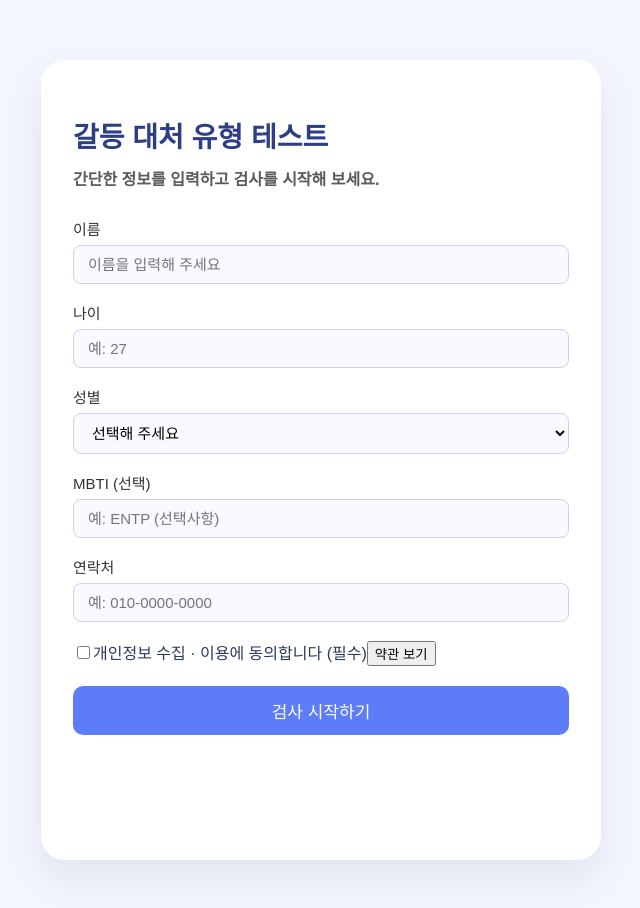
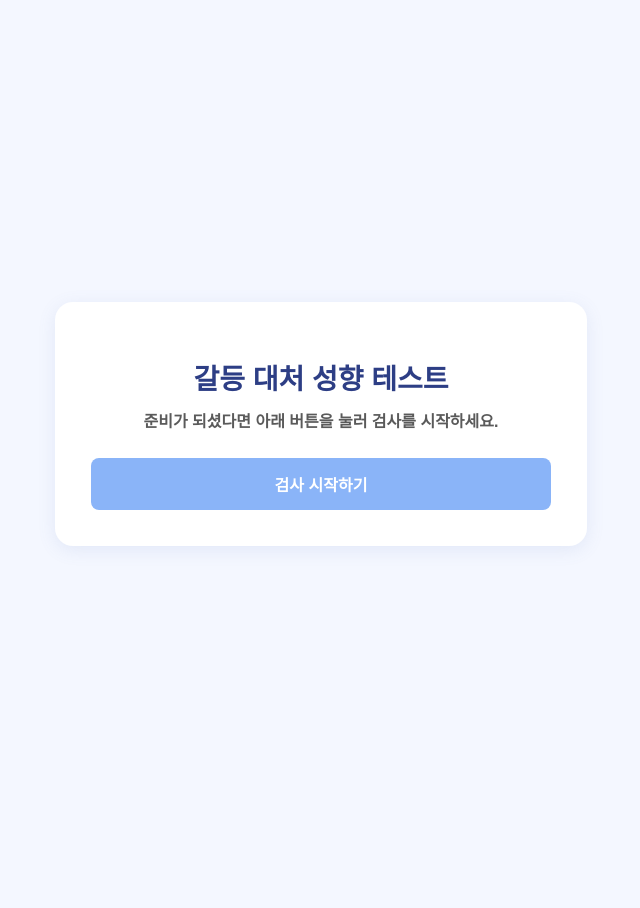
Before and after one commit to kkh951753-web/conflict-check, a Next.js app: page /test in a window 1280 px wide. Shown: the top 908 px of the page, without its empty margins (319-959 px from the left). After the commit the page ends 848 px from the top, so only its background shows below. Built offline with nearby package versions, Linux system fonts and the light colour scheme.

Commit message:
test 페이지 입력폼 제거 및 질문 시작 화면으로 교체

```diff
--- a/pages/test.js
+++ b/pages/test.js
@@ -1,153 +1,43 @@
-// pages/test.js
+// pages/test.js  (또는 app/test/page.tsx)
 "use client";
 
-import { useRouter } from "next/router";
-import { useState } from "react";
+import { useRouter } from "next/navigation"; // App Router
+// 만약 Pages Router 사용 중이면: import { useRouter } from "next/router";
 
 export default function TestPage() {
   const router = useRouter();
 
-  const [form, setForm] = useState({
-    name: "",
-    age: "",
-    gender: "",
-    mbti: "",
-    phone: "",
-    agree: false,
-  });
-
-  const handleChange = (e) => {
-    const { name, value, type, checked } = e.target;
-    setForm((prev) => ({
-      ...prev,
-      [name]: type === "checkbox" ? checked : value,
-    }));
-  };
-
-  const handleStart = (e) => {
-    e.preventDefault();
-
-    if (!form.name || !form.age || !form.gender || !form.phone) {
-      alert("이름, 나이, 성별, 연락처를 모두 입력해 주세요.");
-      return;
-    }
-
-    if (!form.agree) {
-      alert("개인정보 수집 · 이용에 동의해 주세요.");
-      return;
-    }
-
-    const params = new URLSearchParams({
-      name: form.name,
-      age: form.age,
-      gender: form.gender,
-      mbti: form.mbti,
-      phone: form.phone,
-    }).toString();
-
-    router.push(`/questions?${params}`);
+  const handleStart = () => {
+    router.push("/questions"); // 질문 페이지로 이동
   };
 
   return (
-    <main className="test-container">
-      <section className="test-card">
-        <h1 className="title">갈등 대처 유형 테스트</h1>
-        <p className="subtitle">
-          간단한 정보를 입력하고 검사를 시작해 보세요.
+    <main className="page">
+      <div className="card" style={{ padding: "36px", textAlign: "center" }}>
+
+        <h1 className="title" style={{ marginBottom: "12px" }}>
+          갈등 대처 성향 테스트
+        </h1>
+
+        <p className="subtitle" style={{ marginBottom: "24px" }}>
+          준비가 되셨다면 아래 버튼을 눌러 검사를 시작하세요.
         </p>
 
-        <form className="test-form" onSubmit={handleStart}>
-          {/* 이름 */}
-          <div className="form-row">
-            <label className="form-label">이름</label>
-            <input
-              name="name"
-              value={form.name}
-              onChange={handleChange}
-              className="form-input"
-              placeholder="이름을 입력해 주세요"
-            />
-          </div>
+        <button
+          onClick={handleStart}
+          className="primary-btn-blue"
+          style={{
+            width: "100%",
+            padding: "14px",
+            fontSize: "16px",
+            borderRadius: "8px",
+            cursor: "pointer"
+          }}
+        >
+          검사 시작하기
+        </button>
 
-          {/* 나이 */}
-          <div className="form-row">
-            <label className="form-label">나이</label>
-            <input
-              type="number"
-              name="age"
-              value={form.age}
-              onChange={handleChange}
-              className="form-input"
-              placeholder="예: 27"
-            />
-          </div>
-
-          {/* 성별 */}
-          <div className="form-row">
-            <label className="form-label">성별</label>
-            <select
-              name="gender"
-              value={form.gender}
-              onChange={handleChange}
-              className="form-input"
-            >
-              <option value="">선택해 주세요</option>
-              <option value="남성">남성</option>
-              <option value="여성">여성</option>
-              <option value="기타">기타 / 응답 안함</option>
-            </select>
-          </div>
-
-          {/* MBTI */}
-          <div className="form-row">
-            <label className="form-label">MBTI (선택)</label>
-            <input
-              name="mbti"
-              value={form.mbti}
-              onChange={handleChange}
-              className="form-input"
-              placeholder="예: ENTP (선택사항)"
-            />
-          </div>
-
-          {/* 연락처 */}
-          <div className="form-row">
-            <label className="form-label">연락처</label>
-            <input
-              name="phone"
-              value={form.phone}
-              onChange={handleChange}
-              className="form-input"
-              placeholder="예: 010-0000-0000"
-            />
-          </div>
-
-          {/* 동의 + 약관 링크 */}
-          <div className="terms-row">
-            <label className="terms-check">
-              <input
-                type="checkbox"
-                name="agree"
-                checked={form.agree}
-                onChange={handleChange}
-              />
-              개인정보 수집 · 이용에 동의합니다 (필수)
-            </label>
-
-            <button
-              type="button"
-              className="terms-link"
-              onClick={() => router.push("/terms")}
-            >
-              약관 보기
-            </button>
-          </div>
-
-          <button type="submit" className="btn-primary start-button">
-            검사 시작하기
-          </button>
-        </form>
-      </section>
+      </div>
     </main>
   );
 }
```
